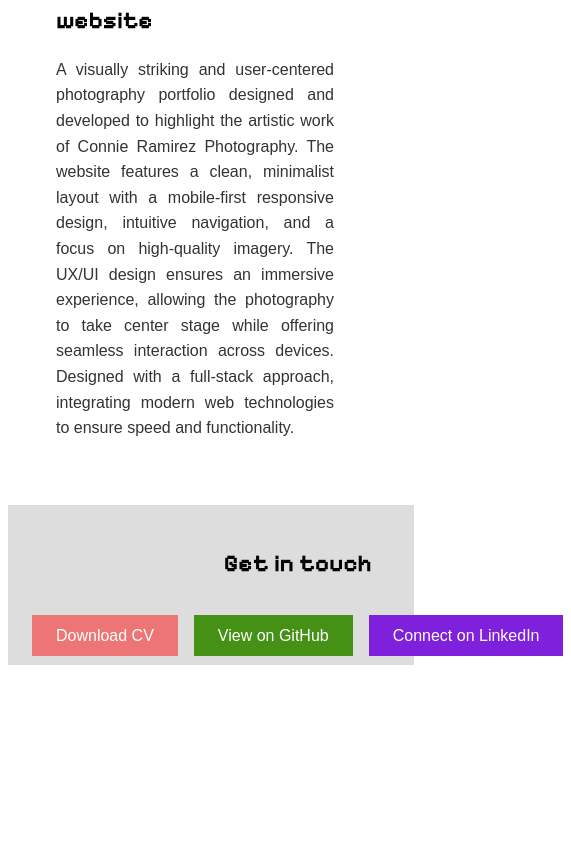
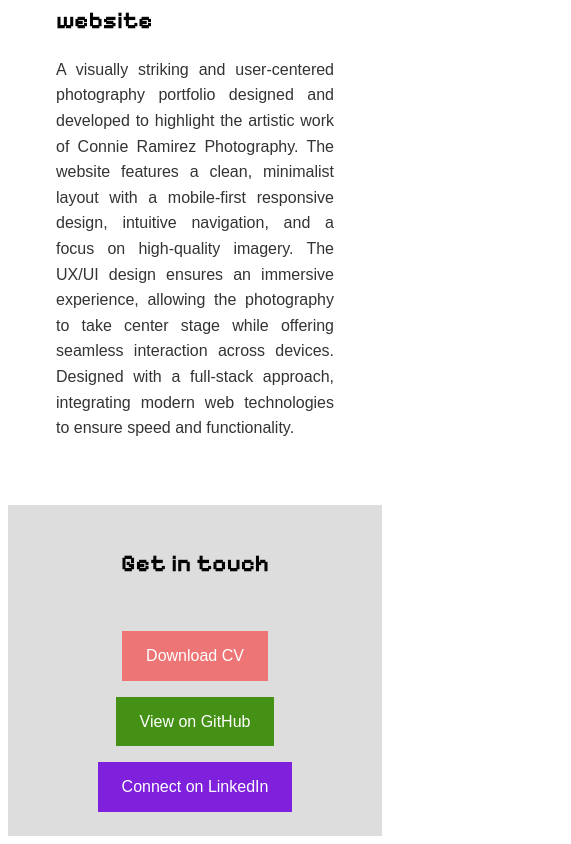
Before and after one commit to Cecil2024/portfolio2, a Next.js app: page / in a window 390 px wide. Shown: the part 3703-4547 px from the top of the page, 571 px wide, since content can reach past the window. Before the commit the page ends 4376 px from the top, so only its background shows below. Built offline with nearby package versions, Linux system fonts and the light colour scheme.

Commit message:
footer buttons correctly displayed

```diff
--- a/app/page.module.css
+++ b/app/page.module.css
@@ -288,7 +288,6 @@ font-family: 'Pixelify Sans', cursive;
   justify-content: space-between;  /* Creates even spacing between the buttons */
   gap: 1rem;  /* Adds space between buttons (adjust as needed) */
   align-items: center;
-
 }
 
 .footterButtons {
@@ -305,7 +304,6 @@ font-family: 'Pixelify Sans', cursive;
   border-radius: 0px;
   transition: background-color 0.3s ease;
   white-space: nowrap;
-
 }
 
 .buttonFooter1:hover {
@@ -406,32 +404,36 @@ font-family: 'Pixelify Sans', cursive;
 
   .footer {
       text-align: center;
-      width: 100%;
+      align-items: center;
   }
 
   .contact {
+    display: flex;
+    flex-wrap: wrap;
+    justify-content: center;
+    text-align: center;
+    align-items: center;
+}
+
+  .footerButtons {
+      display: flex;
+      align-items: center;
       flex-direction: column;
+      flex-wrap: wrap;
+
   }
 
-  .footterButtons {
-      display: flex;
-      height: 100%;
-      flex-wrap: wrap;
-      overflow: hidden;
-  }
   .buttonFooter1 {
-      width: 100%;
       white-space: nowrap;
   }
 
   }
 
   .buttonFooter2 {
-      width: 100%;
+
       white-space: nowrap;
   }
 
   .buttonFooter3 {
-      width: 100%;
       white-space: nowrap;
   }
```
